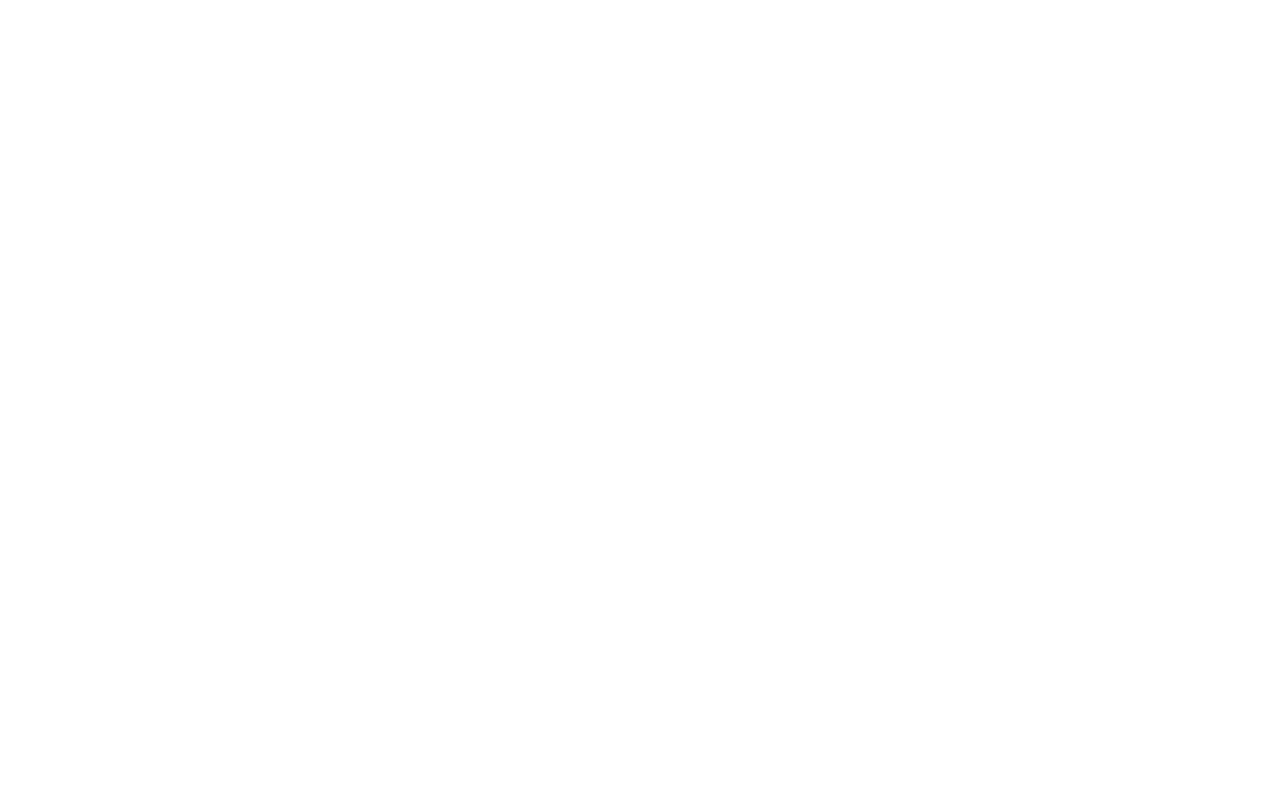
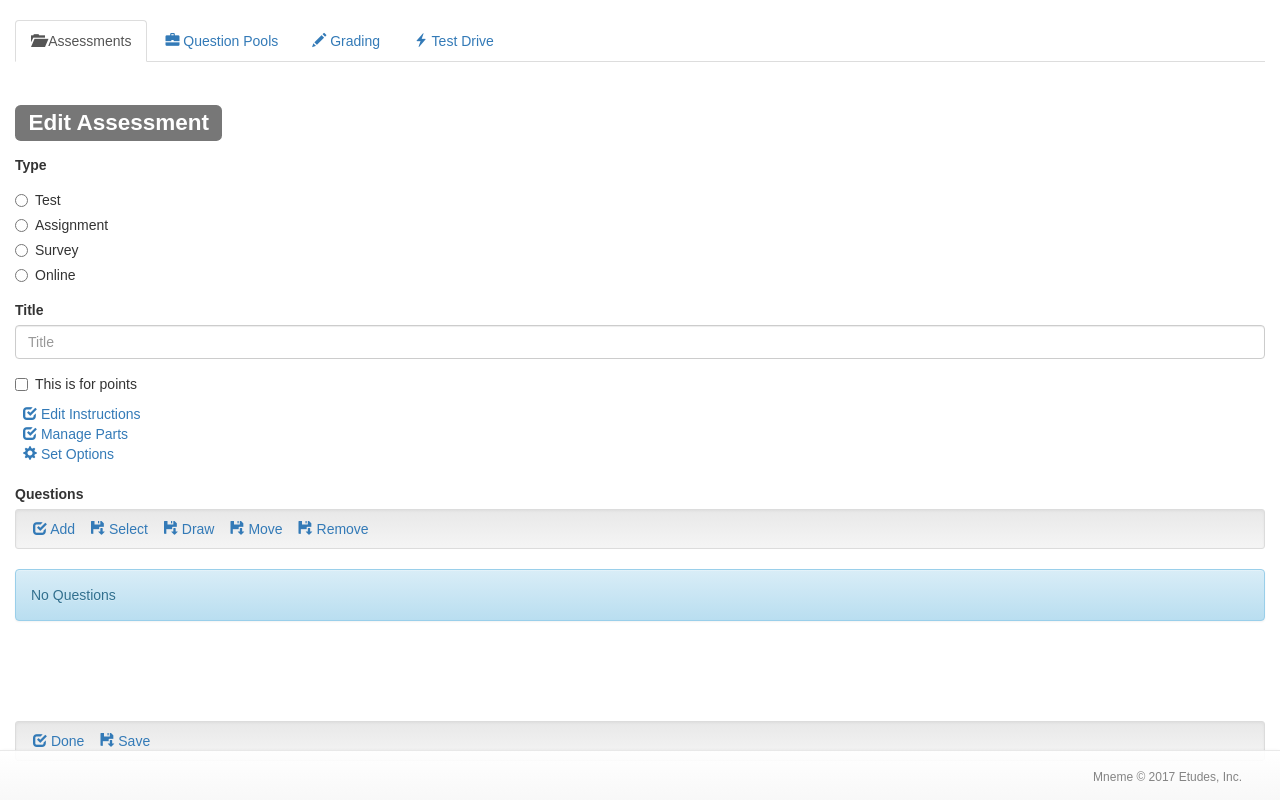
Before and after one commit to etudes-inc/etudes-mneme-react, a React (Create React App) app: page /EditAsmt in a window 1280 px wide. Built offline with nearby package versions, Linux system fonts and the light colour scheme.

Commit message:
advancing the UI with edit as route, better layout

```diff
--- a/src/App.js
+++ b/src/App.js
@@ -25,6 +25,7 @@
 
 import React, { Component } from 'react';
 import Asmts from "./views/Asmts";
+import EditAsmt from "./views/EditAsmt";
 import SampleApp from "./views/SampleApp";
 import {BrowserRouter, Route} from 'react-router-dom';
 
@@ -34,6 +35,7 @@
       <BrowserRouter>
         <div>
           <Route exact path='/Asmts' component={Asmts} />
+          <Route exact path='/EditAsmt' component={EditAsmt} />
           <Route exact path='/Sample' component={SampleApp} />
         </div>
       </BrowserRouter>
--- a/src/components/Block.js
+++ b/src/components/Block.js
@@ -21,7 +21,11 @@
 // Provide a UI zone with some spacing
 class Block extends Component {
   render() {
-    const style={marginTop: 20};
+    let margin = 20;
+    if (this.props.x !== undefined) {
+      margin *= parseInt(this.props.x, 10);
+    }
+    const style={marginTop: margin};
 
     return (
       <div style={style}>
--- a/src/components/Footer.js
+++ b/src/components/Footer.js
@@ -42,7 +42,12 @@
     return (
       <div className="navbar navbar-default navbar-fixed-bottom" style={style1}>
         <div style={style2}>
-          <a className="btn btn-link btn-xs pull-right" href={this.props.link} target="_blank">{this.props.name} &copy; {this.props.copyright} {this.props.holder}</a>
+          <a  className="btn btn-link btn-xs pull-right"
+              href={this.props.link}
+              target="_blank"
+              rel="noopener noreferrer">
+            {this.props.name} &copy; {this.props.copyright} {this.props.holder}
+          </a>
         </div>
       </div>
     );
--- a/src/components/IconButton.js
+++ b/src/components/IconButton.js
@@ -17,7 +17,7 @@
  **********************************************************************************/
 
 import React, { Component } from 'react';
-import { string } from 'prop-types'
+import { string, func } from 'prop-types'
 import { Glyphicon } from 'react-bootstrap';
 
 // A UI button rendered as a small icon
@@ -26,13 +26,17 @@
   static propTypes = {
     glyph: string,              // bootstrap glyph to display
     text: string,               // text to display
-    tip: string                 // tool tip to display when hovering
+    tip: string,                // tool tip to display when hovering
+    href: string,               // location change for the button press
+    onClick: func               // callback for the button press
   }
 
   static defaultProps = {
     glyph: "star",
     text: "",
-    tip: ""
+    tip: "",
+    href: null,
+    onClick: null
   }
 
   render() {
@@ -40,7 +44,12 @@
 
 //   <a href><Glyphicon style={spacing} glyph="star" /> Add</a>
     return (
-      <a href style={spacing} title={this.props.tip}><Glyphicon glyph={this.props.glyph} /> {this.props.text}</a>
+      <a  href={this.props.href}
+          onClick ={this.props.onClick}
+          style={spacing}
+          title={this.props.tip}>
+        <Glyphicon glyph={this.props.glyph} /> {this.props.text}
+      </a>
     );
   }
 }
--- a/src/components/TableActions.js
+++ b/src/components/TableActions.js
@@ -18,21 +18,19 @@
 
 import React, { Component } from 'react';
 import IconButton from '../components/IconButton';
-import { Glyphicon } from 'react-bootstrap';
+import { Well } from 'react-bootstrap';
 
 // A UI component showing a list of actions related to the table below
 // TODO: sort of hard coded for now
 class TableActions extends Component {
-  constructor(props) {
-    super(props);
-
-  }
+  // constructor(props) {
+  //   super(props);
+  // }
 
   render() {
-    const spacing = {paddingLeft: 8, paddingRight: 8};
     return (
-      <div>
-        <IconButton glyph="plus-sign" text="Add" />
+      <Well bsSize="small">
+        <IconButton glyph="plus-sign" text="Add" href="/EditAsmt" />
         <IconButton glyph="remove-sign" text="Delete" />
         <IconButton glyph="ok-sign" text="Publish" />
         <IconButton glyph="minus-sign" text="Unpublish" />
@@ -41,7 +39,7 @@
         <IconButton glyph="import" text="Import" />
         <IconButton glyph="export" text="Export" />
         <IconButton glyph="cog" text="Set Options" />
-      </div>
+      </Well>
     );
   }
 }
--- a/src/views/Asmts.js
+++ b/src/views/Asmts.js
@@ -24,7 +24,6 @@
 */
 
 import React, { Component } from 'react';
-import { string } from 'prop-types'
 import { Alert } from 'react-bootstrap';
 import Container from '../components/Container';
 import Block from '../components/Block';
--- a/src/views/AsmtsList.js
+++ b/src/views/AsmtsList.js
@@ -24,7 +24,6 @@
 */
 
 import React, { Component } from 'react';
-import { string } from 'prop-types'
 import TableActions from '../components/TableActions';
 import TableCheckbox from '../components/TableCheckbox';
 import IconButton from '../components/IconButton';
--- a/src/views/AsmtsModes.js
+++ b/src/views/AsmtsModes.js
@@ -24,7 +24,6 @@
  */
 
 import React, { Component } from 'react';
-import { string } from 'prop-types'
 import { Nav, NavItem , Glyphicon } from 'react-bootstrap';
 
 class AsmtsModes extends Component {
--- /dev/null
+++ b/src/views/EditAsmt.js
@@ -0,0 +1,158 @@
+/**********************************************************************************
+ *
+ * Copyright (c) 2017 Etudes, Inc.
+ *
+ * Licensed under the Apache License, Version 2.0 (the "License");
+ * you may not use this file except in compliance with the License.
+ * You may obtain a copy of the License at
+ *
+ *      http://www.apache.org/licenses/LICENSE-2.0
+ *
+ * Unless required by applicable law or agreed to in writing, software
+ * distributed under the License is distributed on an "AS IS" BASIS,
+ * WITHOUT WARRANTIES OR CONDITIONS OF ANY KIND, either express or implied.
+ * See the License for the specific language governing permissions and
+ * limitations under the License.
+ *
+ **********************************************************************************/
+
+/*
+EditAsmt.js
+Mneme / React UI / Views / Management View / Edit Assessment View
+
+Edit an assessment.
+*/
+
+import React, { Component } from 'react';
+import { Well, Alert, Label, FormGroup, ControlLabel, FormControl, Radio, Checkbox } from 'react-bootstrap';
+import Container from '../components/Container';
+import Block from '../components/Block';
+import Footer from '../components/Footer';
+import AsmtsModes from '../views/AsmtsModes';
+import IconButton from '../components/IconButton';
+import API from '../services/API';
+// import { Link } from 'react-router-dom';
+
+class EditAsmt extends Component {
+
+  // No props
+  static propTypes = {
+  }
+
+  static defaultProps = {
+  }
+
+  constructor(props) {
+    super(props);
+
+    // this.handleNav = this.handleNav.bind(this);
+    this.handleDone = this.handleDone.bind(this);
+    this.handleSave = this.handleSave.bind(this);
+  }
+
+  componentDidMount() {
+  }
+
+  componentWillUnmount() {
+  }
+
+  // see: https://github.com/ReactTraining/history
+
+  // handleNav(eventKey) {
+  //   switch (eventKey) {
+  //     case 1:
+  //       this.handleDone();
+  //       break;
+  //     case 2:
+  //       this.handleSave();
+  //       break;
+  //     default:
+  //       alert(`unknown`);
+  //       break;
+  //   }
+  // }
+
+  handleDone() {
+    // link back to the assessments main view
+    const link = "/Asmts" + API.tokensQuery();
+
+    this.props.history.push(link);
+    // this.props.history.goBack();
+  }
+
+  handleSave() {
+    alert(`saved`);
+  }
+
+  render() {
+    return (
+      <div>
+        <Container>
+          <Block><AsmtsModes /></Block>
+          <h2><Label>Edit Assessment</Label></h2>
+          <Block>
+            <form>
+              <FormGroup>
+                <ControlLabel>Type</ControlLabel>
+                <Radio name="radioGroup">
+                  Test
+                </Radio>
+                {' '}
+                <Radio name="radioGroup">
+                  Assignment
+                </Radio>
+                {' '}
+                <Radio name="radioGroup">
+                  Survey
+                </Radio>
+                <Radio name="radioGroup">
+                  Online
+                </Radio>
+              </FormGroup>
+              <FormGroup>
+                <ControlLabel>Title</ControlLabel>
+                <FormControl type="text" placeholder="Title" />
+              </FormGroup>
+              <Checkbox>
+                This is for points
+              </Checkbox>
+              <div><IconButton glyph="check" text="Edit Instructions" onClick={this.handleDone} /></div>
+              <div><IconButton glyph="check" text="Manage Parts" onClick={this.handleDone} /></div>
+              <div><IconButton glyph="cog" text="Set Options" onClick={this.handleDone} /></div>
+              <Block>
+                <ControlLabel>Questions</ControlLabel>
+                <Well bsSize="small">
+                  <IconButton glyph="check" text="Add" onClick={this.handleDone} />
+                  <IconButton glyph="floppy-save" text="Select" onClick={this.handleSave} />
+                  <IconButton glyph="floppy-save" text="Draw" onClick={this.handleSave} />
+                  <IconButton glyph="floppy-save" text="Move" onClick={this.handleSave} />
+                  <IconButton glyph="floppy-save" text="Remove" onClick={this.handleSave} />
+                </Well>
+                <Alert bsStyle="info">
+                  No Questions
+                </Alert>
+              </Block>
+            </form>
+          </Block>
+          <Block x="5">
+            <Well bsSize="small" >
+              <IconButton glyph="check" text="Done" onClick={this.handleDone} />
+              <IconButton glyph="floppy-save" text="Save" onClick={this.handleSave} />
+            </Well>
+          </Block>
+        </Container>
+        <Footer name="Mneme" copyright="2017" holder="Etudes, Inc." link="https://github.com/etudes-inc/etudes-apps"/>
+      </div>
+    );
+  }
+}
+
+// <Link to={link}>Done</Link>
+// <Well>
+//   <Nav bsStyle="pills" activeKey={1} onSelect={this.handleNav}>
+//     <NavItem bsSize="small" eventKey={1} title="Done" href={link}>Done</NavItem>
+//     <NavItem bsSize="small" eventKey={2} title="Save">Save</NavItem>
+//   </Nav>
+// </Well>
+
+export default EditAsmt;
```
